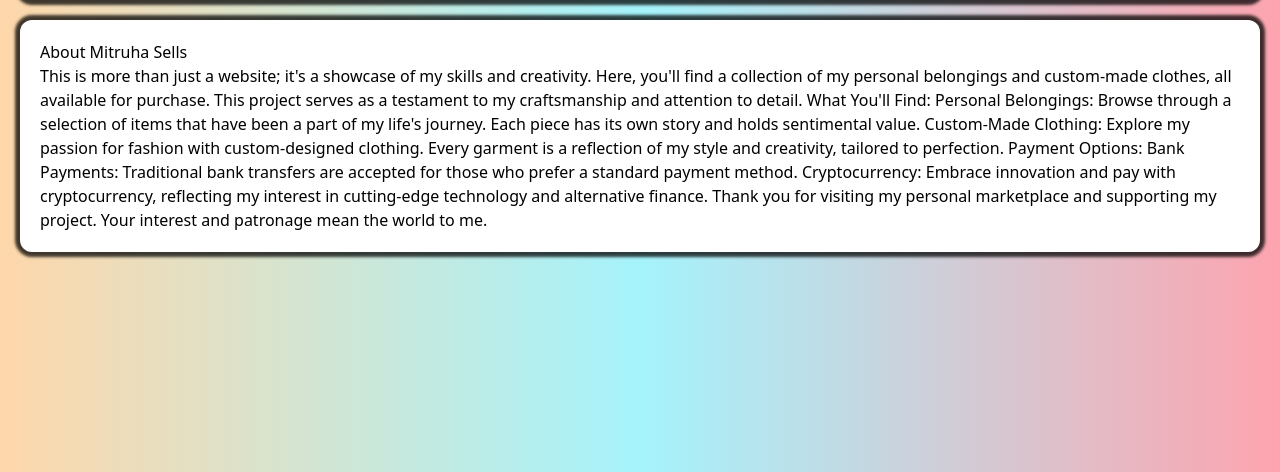
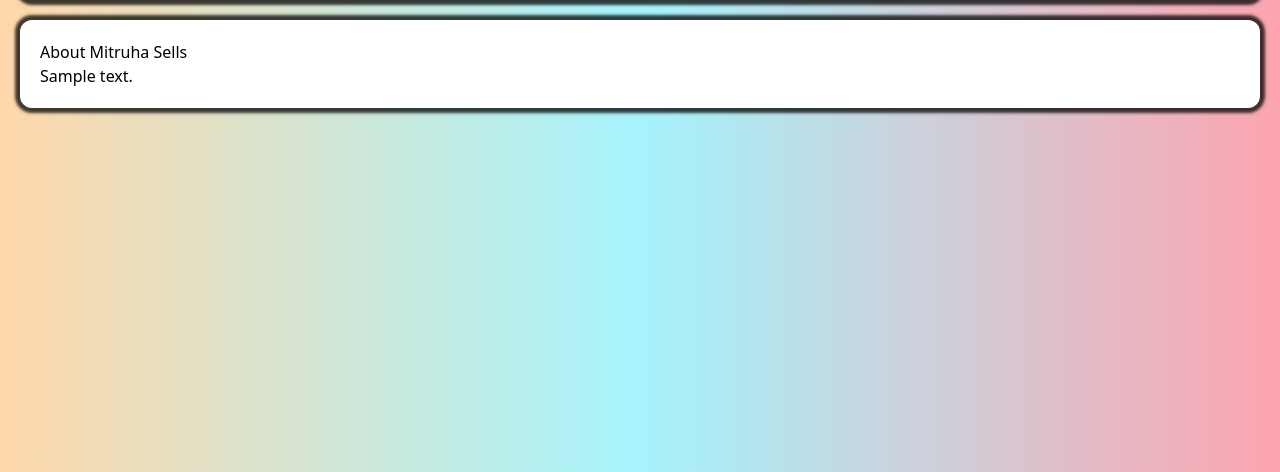
Before and after one commit to mitruho/mitruha_sells, a Django app: page /about in a window 1280 px wide. Shown: the part 64-536 px from the top of the page. Run offline with Django 5.2, Linux system fonts and the light colour scheme; tables that the repository leaves empty hold one stand-in row (values such as "Sample post"); some libraries are stand-ins or nearby versions.

Commit message:
make about page editable by the admin

```diff
--- a/core/models.py
+++ b/core/models.py
@@ -1,4 +1,5 @@
 from django.db import models
+from ckeditor.fields import RichTextField
 
 class Item(models.Model):
     title = models.CharField(max_length=200)
@@ -10,3 +11,9 @@ class Item(models.Model):
 
     def __str__(self):
         return self.title
+
+class AboutPage(models.Model):
+    content = RichTextField()
+
+    def __str__(self):
+        return "about_page"
--- a/core/templates/core/about.html
+++ b/core/templates/core/about.html
@@ -7,19 +7,8 @@ Mitruha sells - About
 {% block content %}
 <div class="bg-white border-black border-1 rounded-xl shadow-[0px_0px_3px_5px_rgba(0,0,0,0.75)] p-5 mx-5">
     <h1>About Mitruha Sells</h1>
-    <p>This is more than just a website; it's a showcase of my skills and creativity. Here, you'll find a collection of my personal belongings and custom-made clothes, all available for purchase. This project serves as a testament to my craftsmanship and attention to detail.
-
-        What You'll Find:
-
-            Personal Belongings: Browse through a selection of items that have been a part of my life's journey. Each piece has its own story and holds sentimental value.
-            Custom-Made Clothing: Explore my passion for fashion with custom-designed clothing. Every garment is a reflection of my style and creativity, tailored to perfection.
-
-        Payment Options:
-
-            Bank Payments: Traditional bank transfers are accepted for those who prefer a standard payment method.
-            Cryptocurrency: Embrace innovation and pay with cryptocurrency, reflecting my interest in cutting-edge technology and alternative finance.
-
-        Thank you for visiting my personal marketplace and supporting my project. Your interest and patronage mean the world to me.
-        </p>
+    {% if about_content %}
+    {{ about_content.content|safe }}
+    {% endif %}
 </div>
 {% endblock content %}
--- a/core/urls.py
+++ b/core/urls.py
@@ -5,6 +5,6 @@ from django.conf.urls.static import static
 
 urlpatterns = [
     path('', views.index, name='index'),
-    path('about', views.about, name='about'),
+    path('about', views.about_view, name='about'),
     path('items/<pk>', views.ItemDetailView.as_view(), name='item_detail'),
 ]+ static(settings.MEDIA_URL, document_root=settings.MEDIA_ROOT)
--- a/core/views.py
+++ b/core/views.py
@@ -1,5 +1,5 @@
 from django.shortcuts import render
-from .models import Item
+from .models import Item, AboutPage
 from django.core.paginator import Paginator
 from django.views.generic.detail import DetailView
 
@@ -10,8 +10,10 @@ def index(request):
     context = {'page_obj': page_obj}
     return render(request, 'core/index.html', context=context)
 
-def about(request):
-    return render(request, 'core/about.html')
+def about_view(request):
+    about_content = AboutPage.objects.first()  # assumes there is at least one entry
+    context = {'about_content': about_content}
+    return render(request, 'core/about.html', context=context)
 
 class ItemDetailView(DetailView):
     model = Item
--- a/mitruha_sells/settings.py
+++ b/mitruha_sells/settings.py
@@ -39,6 +39,7 @@ INSTALLED_APPS = [
     'django.contrib.staticfiles',
     'tailwind',
     'theme',
+    'ckeditor',
     'core',
 ]
 
```
Also changed, not shown: core/admin.py (+6 -4 lines), core/forms.py (added, +9 -0 lines), core/migrations/0003_aboutpage.py (added).
